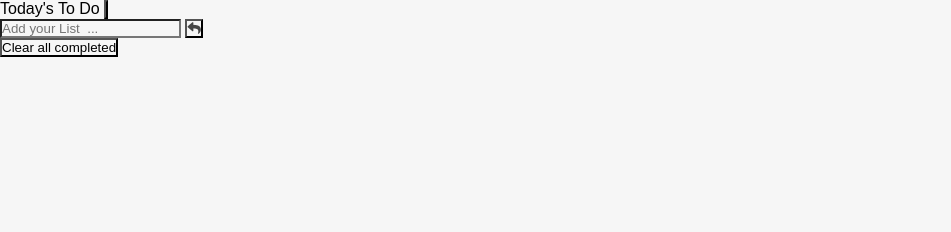
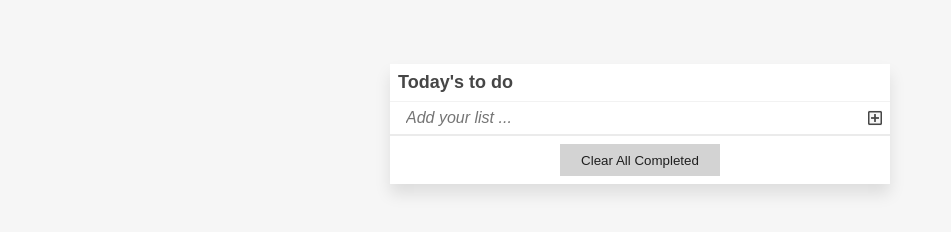
Before and after one commit to OLIPLICHE/To-Do-list, a website built with webpack: page dist/index.html in a window 1280 px wide. Shown: the whole page, without its empty margins (0-951 px from the left). Built offline with nearby package versions, Linux system fonts and the light colour scheme.

Commit message:
Add dist file

```diff
--- a/dist/index.html
+++ b/dist/index.html
@@ -1,27 +1,26 @@
 <!DOCTYPE html>
 <html lang="en">
+
 <head>
     <meta charset="UTF-8">
+    <meta http-equiv="X-UA-Compatible" content="IE=edge">
     <meta name="viewport" content="width=device-width, initial-scale=1.0">
-    <link rel="stylesheet" href="https://use.fontawesome.com/releases/v5.15.4/css/all.css" integrity="sha384-DyZ88mC6Up2uqS4h/KRgHuoeGwBcD4Ng9SiP4dIRy0EXTlnuz47vAwmeGwVChigm" crossorigin="anonymous">
+    <link rel="stylesheet" href="https://pro.fontawesome.com/releases/v5.10.0/css/all.css" integrity="sha384-AYmEC3Yw5cVb3ZcuHtOA93w35dYTsvhLPVnYs9eStHfGJvOvKxVfELGroGkvsg+p" crossorigin="anonymous"/>
     <title>To do list</title>
 <script defer src="main.js"></script></head>
+
 <body>
-  <div class="wrapper">
-    <div class="top">
-      <span>Today's To Do</span>
-      <button type="submit" name="button"><i class="fa fa-refresh"></i></button>
-    </div>
-    <div class="addField">
-      <input type="text" placeholder="Add your List  ...">
-      <button type="submit" name="button"><i class="fa fa-reply"></i></button>
-    </div>
-      <ul class="contentList">
+    <section class="to-do-list">
+        <div class="title">
+            <h2>Today's to do</h2>
+        </div>
+        <div class="write-task">
+            <input type="text" class="input-text" placeholder="Add your list ..." required>
+            <i class="far fa-plus-square"></i>
+        </div>
+        <div class="the-list"></div>
+        <button class="clean-completed">Clear All Completed</button>
+    </section>
+</body>
 
-      </ul>
-    <div class="footer">
-      <button type="submit">Clear all completed</button>
-    </div>
-    </div>
-</body>
 </html>
```
Also changed, not shown: dist/main.js (+17 -7 lines).
